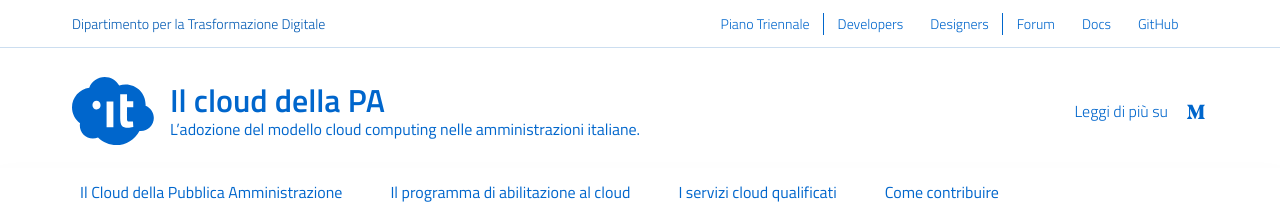
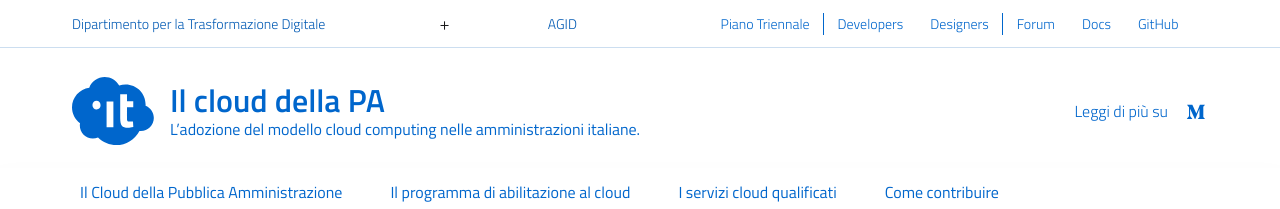
Before and after one commit to italia/cloud.italia.it, a Jekyll site: the page built from index.md, in a window 1280 px wide and 900 px high. Shown: the top 209 px of the window. Built offline with Jekyll 4.4.1, drawn with Linux system fonts in a browser that asks for light colours.

Commit message:
chore: add header links

```diff
--- a/_includes/header/header-slim.html
+++ b/_includes/header/header-slim.html
@@ -3,7 +3,9 @@
     <div class="row">
       <div class="col-12">
         <div class="it-header-slim-wrapper-content">
-          <a class="d-none d-lg-block navbar-brand" href="https://teamdigitale.governo.it/">{{ site.data.t.author[page.lang] }}</a>
+          <a class="d-none d-inline-block d-lg-block navbar-brand" href="{{ site.data.t.author_website }}">{{ site.data.t.author[page.lang] }}</a>
+          <span style="py-2 d-inline-block">+</span>
+          <a class="d-none d-inline-block d-lg-block navbar-brand" href="{{ site.data.t.partner_website }}">{{ site.data.t.partner[page.lang] }}</a>
 
             <nav class="navbar-institutional navbar navbar-expand-lg navbar-dark py-1 px-3">
               <a class="it-opener d-lg-none" data-toggle="collapse" href="#menu1" role="button" aria-expanded="false" aria-controls="menu1">
```
